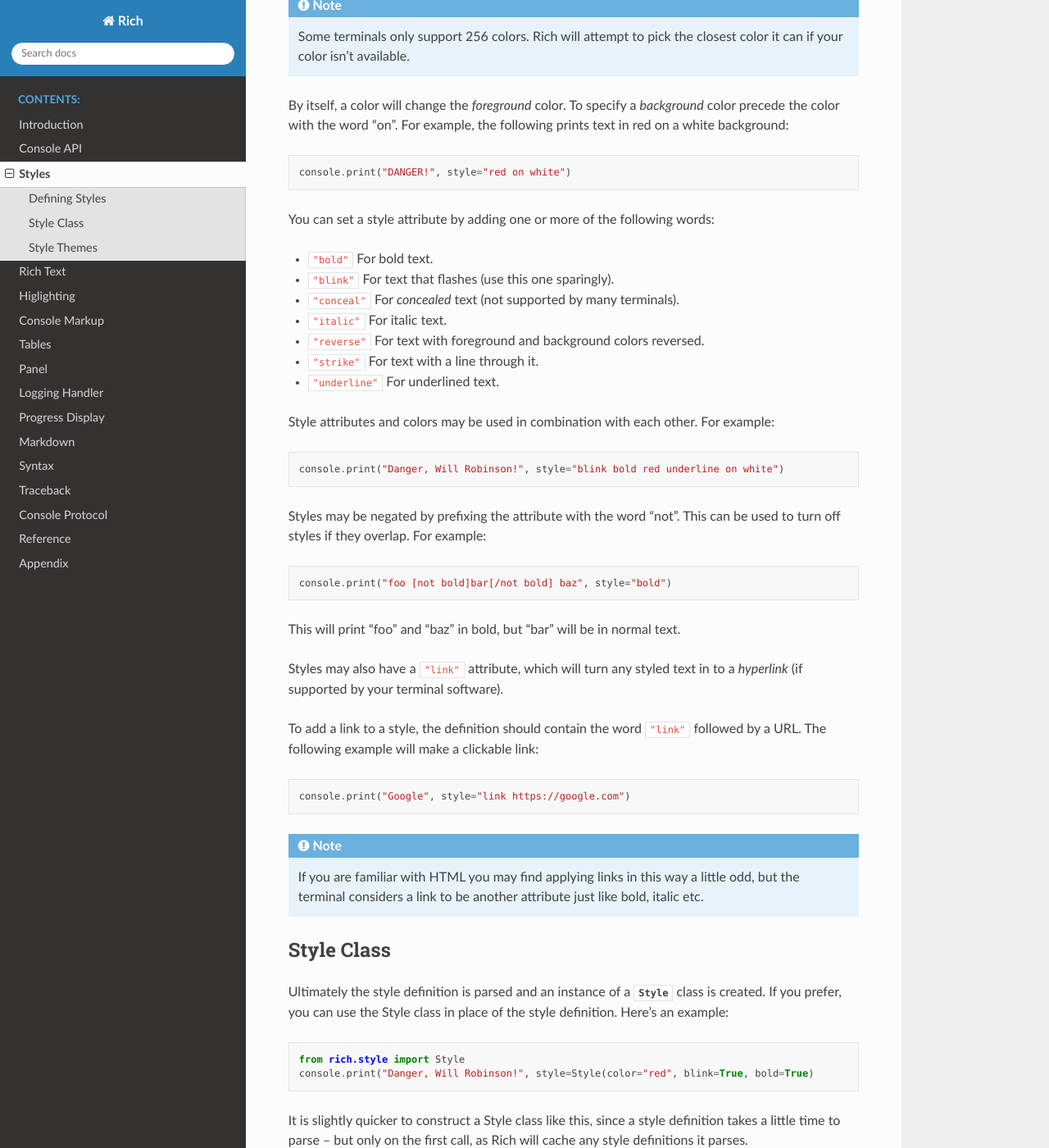
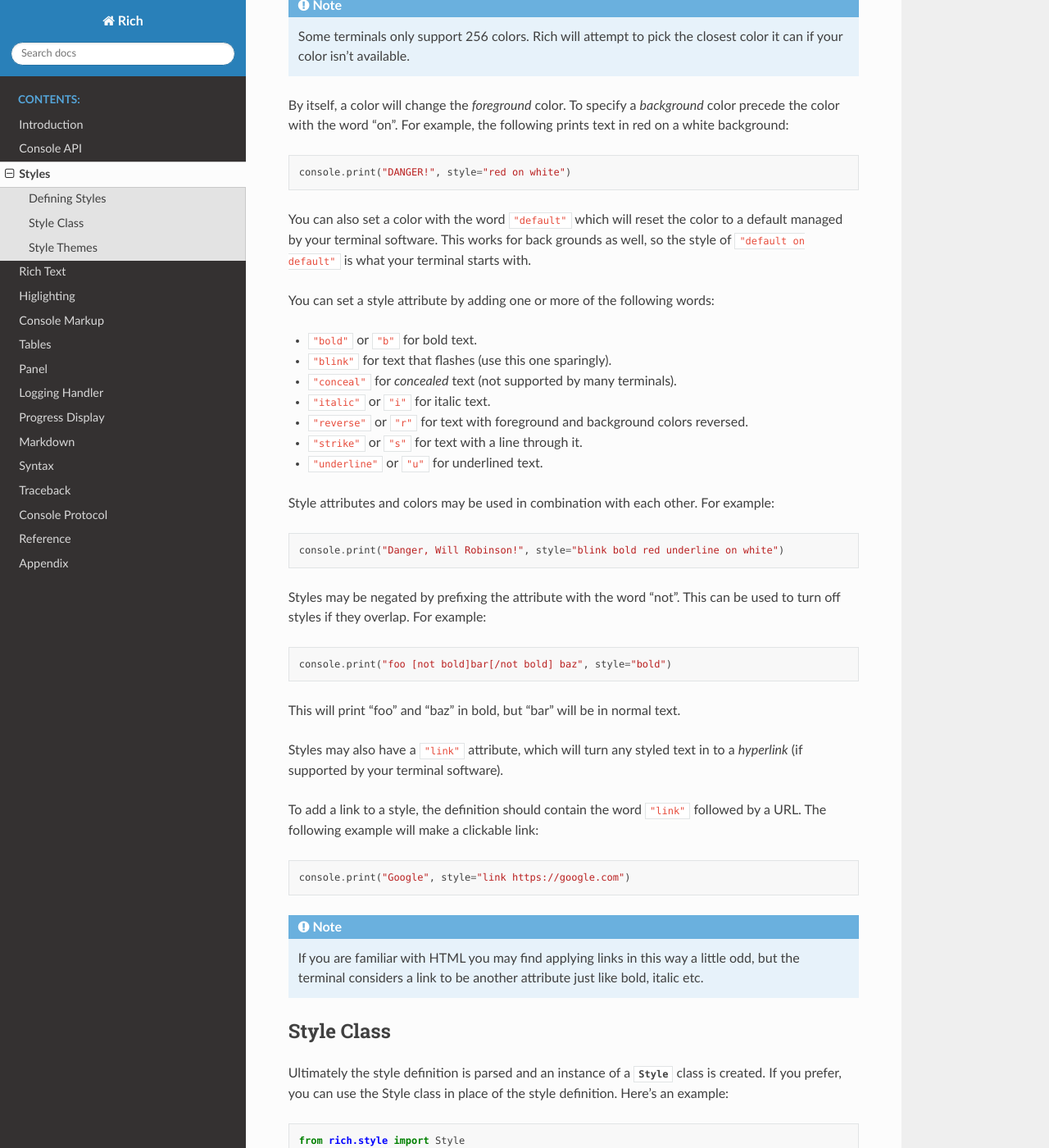
Before and after one commit to Textualize/rich, a Sphinx documentation site: the page built from docs/source/style.rst, in a window 1280 px wide and 1400 px high, scrolled down 874 px. Shown: the whole window at 82% size. Built offline with Sphinx 7.4.7 and the Read the Docs theme 2.0.0, drawn with Linux system fonts in a browser that asks for light colours; some of the changed text lies outside the part shown.

```diff
--- a/docs/source/logging.rst
+++ b/docs/source/logging.rst
@@ -10,7 +10,7 @@ Here's an example of how to set up a rich logger::
 
     FORMAT = "%(message)s"
     logging.basicConfig(
-        level="NOTSET", format=FORMAT, datefmt="[%X] ", handlers=[RichHandler()]
+        level="NOTSET", format=FORMAT, datefmt="[%X]", handlers=[RichHandler()]
     )
 
     log = logging.getLogger("rich")
--- a/docs/source/markup.rst
+++ b/docs/source/markup.rst
@@ -46,6 +46,9 @@ Occasionally you may want to print something that Rich would interpret as markup
 
 The function :func:`~rich.markup.escape` will handle escape of text for you.
 
+.. warning::
+    Be careful when using f-strings with console markup. You will need to escape any variables if they could contain square brackets.
+
 Rendering Markup
 ----------------
 
--- a/docs/source/reference.rst
+++ b/docs/source/reference.rst
@@ -4,6 +4,7 @@ Reference
 .. toctree::
    :maxdepth: 3
 
+   reference/align.rst
    reference/bar.rst
    reference/color.rst
    reference/console.rst
--- /dev/null
+++ b/docs/source/reference/align.rst
@@ -0,0 +1,5 @@
+rich.align
+==========
+
+.. automodule:: rich.align
+    :members:
--- a/docs/source/style.rst
+++ b/docs/source/style.rst
@@ -30,20 +30,21 @@ The hex and rgb forms allow you to select from the full *truecolor* set of 16.7
 .. note::
     Some terminals only support 256 colors. Rich will attempt to pick the closest color it can if your color isn't available.
 
-
 By itself, a color will change the *foreground* color. To specify a *background* color precede the color with the word "on". For example, the following prints text in red on a white background::
 
     console.print("DANGER!", style="red on white")
 
+You can also set a color with the word ``"default"`` which will reset the color to a default managed by your terminal software. This works for back grounds as well, so the style of ``"default on default"`` is what your terminal starts with.
+
 You can set a style attribute by adding one or more of the following words:
 
-* ``"bold"`` For bold text.
-* ``"blink"`` For text that flashes (use this one sparingly).
-* ``"conceal"`` For *concealed* text (not supported by many terminals).
-* ``"italic"`` For italic text.
-* ``"reverse"`` For text with foreground and background colors reversed.
-* ``"strike"`` For text with a line through it.
-* ``"underline"`` For underlined text.
+* ``"bold"`` or ``"b"`` for bold text.
+* ``"blink"`` for text that flashes (use this one sparingly).
+* ``"conceal"`` for *concealed* text (not supported by many terminals).
+* ``"italic"`` or ``"i"`` for italic text.
+* ``"reverse"`` or ``"r"`` for text with foreground and background colors reversed.
+* ``"strike"`` or ``"s"`` for text with a line through it.
+* ``"underline"`` or ``"u"`` for underlined text.
 
 Style attributes and colors may be used in combination with each other. For example::
 
@@ -74,7 +75,7 @@ Ultimately the style definition is parsed and an instance of a :class:`~rich.sty
     from rich.style import Style
     console.print("Danger, Will Robinson!", style=Style(color="red", blink=True, bold=True)
 
-It is slightly quicker to construct a Style class like this, since a style definition takes a little time to parse -- but only on the first call, as Rich will cache any style definitions it parses.
+It is slightly quicker to construct a Style class like this, since a style definition takes a little time to parse -- but only on the first call, as Rich will cache parsed style definitions.
 
 You can parse a style definition explicitly with the :meth:`~rich.style.Style.parse` method.
 
--- a/pyproject.toml
+++ b/pyproject.toml
@@ -2,7 +2,7 @@
 name = "rich"
 homepage = "https://github.com/willmcgugan/rich"
 documentation = "https://rich.readthedocs.io/en/latest/"
-version = "1.1.6"
+version = "1.1.7"
 description = "Render rich text, tables, progress bars, syntax highlighting, markdown and more to the terminal"
 authors = ["Will McGugan <willmcgugan@gmail.com>"]
 license = "MIT"
```
Also changed, not shown: CHANGELOG.md (+11 -1 lines), docs/source/console.rst (+10 -1 lines), docs/source/text.rst (+6 -1 lines), 8 other files.
